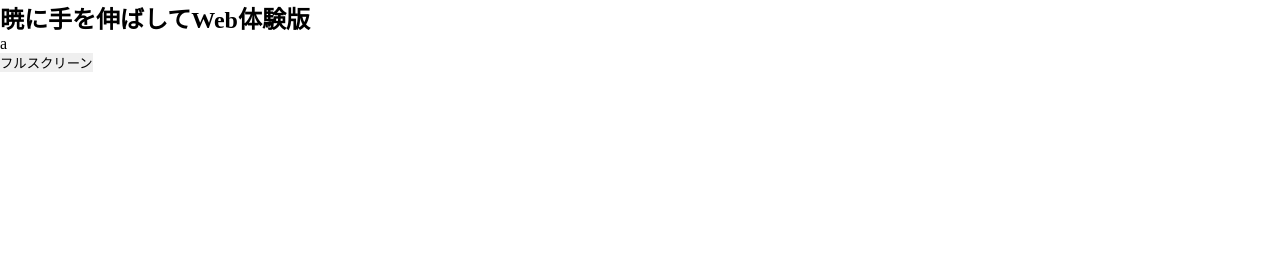
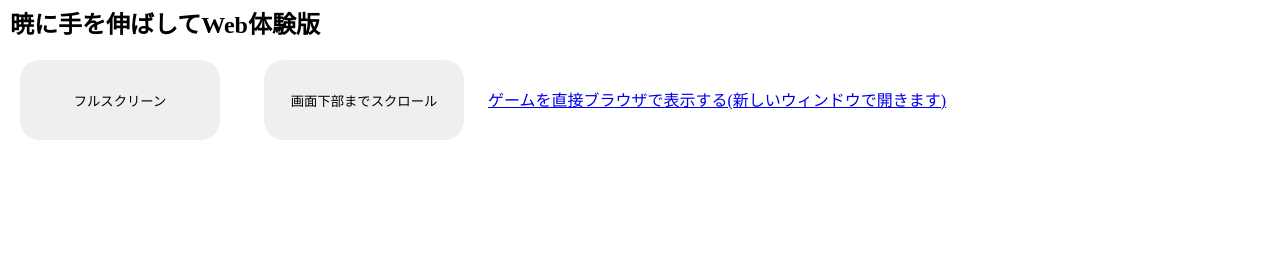
Before and after one commit to akanoba/akanoba.github.io, a plain HTML site: page trial/index.html in a window 1280 px wide. Shown: the top 278 px of the page. Drawn offline with Linux system fonts and the light colour scheme.

Commit message:
スクロール機能追加

```diff
--- a/trial/function.js
+++ b/trial/function.js
@@ -6,3 +6,8 @@ function fullscreen(){
     if(document.msFullscreenEnabled)game.msRequestFullscreen();
     if(document.mozFullScreenEnabled)game.mozRequestFullScreen();
 }
+
+
+function scroll(){
+    window.scrollTo(0, 300);
+}
--- a/trial/index.html
+++ b/trial/index.html
@@ -5,8 +5,11 @@
         <title>暁に手を伸ばして（Web体験版）</title>
 
         <link rel="stylesheet" href="style.css">
+
         <script src="function.js"></script>
 
+        <meta name="apple-mobile-web-app-capable" content="yes">
+	    <meta name="apple-mobile-web-app-status-bar-style" content="black">
         <meta name="viewport" content="width=device-width, initial-scale=1, height=device-height">
     </head>
 
@@ -14,8 +17,9 @@
         <div id="wrapper">
             <section id="menu">
                 <h1>暁に手を伸ばしてWeb体験版</h1>
-                <div id="test">a</div>
                 <button onclick="fullscreen();">フルスクリーン</button>
+                <button onclick="scroll();">画面下部までスクロール</button>
+                <a href="https://akanoba.xyz" target="_blank">ゲームを直接ブラウザで表示する(新しいウィンドウで開きます)</a>
             </section><!--menu-->
 
             <section id="game">
--- a/trial/style.css
+++ b/trial/style.css
@@ -15,27 +15,46 @@ html, body, #wrapper{
 
 }
 
-#game{
-    width:100%;
-    height:100%;
-    background-color:red;
-}
 
 iframe{
     width:100%;
     height:100%;
 }
 
+#game{
+    width:100%;
+    height:100%;
+}
 
+h1{
+    margin-left:10px;
+    margin-top:5px;
+    }
+
+
+button{
+    width:200px;
+    height:80px;
+    margin:20px;
+    padding:5px;
+    border-radius: 20px;
+    cursor: pointer;
+}
+
+button:hover{
+    cursor: pointer;
+}
 
 @media(min-aspect-ratio: 1/1){
     #game{
         width:100%;
+
     }
 }
 
 @media(max-aspect-ratio: 1/1){
     #game{
         height:100%;
+        width:calc( 100% * 9 / 16);
     }
 }
```
